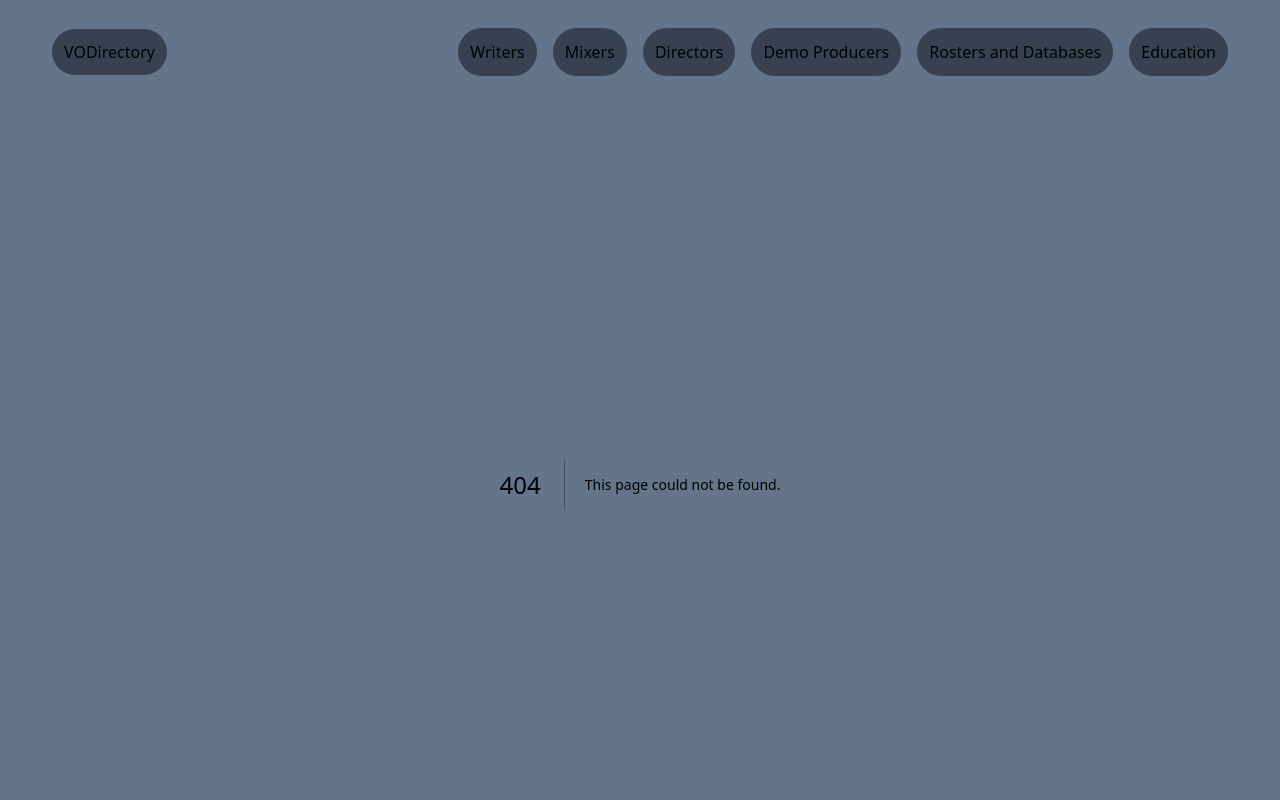
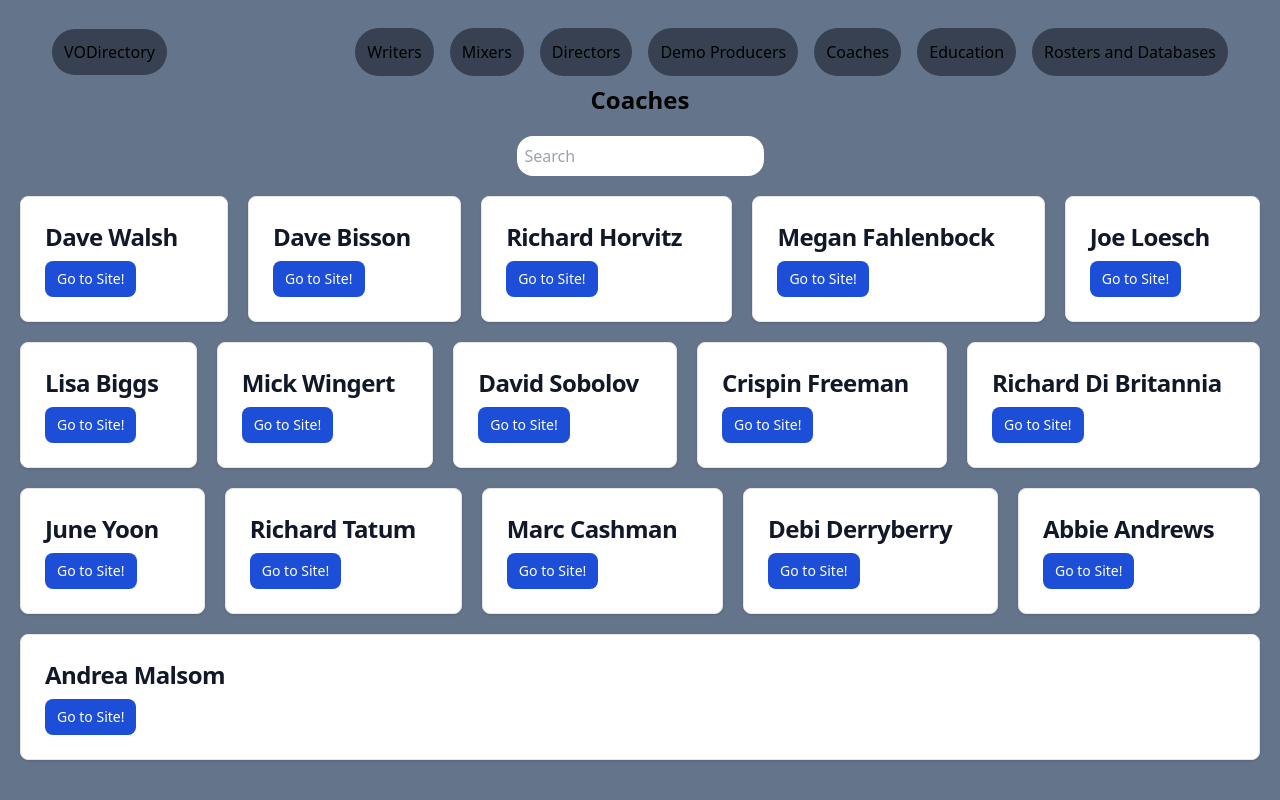
Before and after one commit to angelocarltoledo/vodirectory, a Next.js app: page /coaches in a window 1280 px wide. Before the commit this address had no page. Shown: the top 800 px of the page. Built offline with nearby package versions, Linux system fonts and the light colour scheme.

Commit message:
Coaches Section Added

```diff
--- /dev/null
+++ b/app/coaches/page.jsx
@@ -0,0 +1,13 @@
+import data from '@data/coaches.json'
+import Cards from '@components/Cards'
+
+const Coaches = () => {
+  return (
+    <>
+      <h1 className='text-2xl font-bold text-center'>Coaches</h1>
+      <Cards data={data}></Cards>
+    </>
+  )
+}
+
+export default Coaches
--- a/components/Cards.jsx
+++ b/components/Cards.jsx
@@ -37,8 +37,7 @@
                 || search.toLowerCase() === '' ? entry : entry.workType.toLowerCase().includes(search)
                 || search.toLowerCase() === '' ? entry : entry.demoRequired.toLowerCase().includes(search)
                 || search.toLowerCase() === '' ? entry : entry.notes.toLowerCase().includes(search))
-                && (entry.resourceType.toLowerCase().includes(resourceType))
-                ;
+                && (entry.resourceType.toLowerCase().includes(resourceType));
           }).map(entry => (
               <div key={entry.name} className="flex-grow p-6 bg-white border border-gray-200 rounded-lg shadow dark:bg-gray-800 dark:border-gray-700">
                   <h5 className="mb-2 text-2xl font-bold tracking-tight text-gray-900 dark:text-white">{entry.name}</h5>
--- a/components/Nav.jsx
+++ b/components/Nav.jsx
@@ -21,16 +21,14 @@
           </div>
           <div className="hidden lg:block">
             <div className="ml-4 flex flex-wrap items-center space-x-4">
-              {/* <Link className="bg-gray-700 hover:bg-yellow-400 rounded-full p-3" href="about">About</Link> */}
               <Link className="bg-gray-700 hover:bg-yellow-400 rounded-full p-3" href="/writers">Writers</Link>
               <Link className="bg-gray-700 hover:bg-yellow-400 rounded-full p-3" href="/mixers">Mixers</Link>
               <Link className="bg-gray-700 hover:bg-yellow-400 rounded-full p-3" href="/directors">Directors</Link>
               <Link className="bg-gray-700 hover:bg-yellow-400 rounded-full p-3" href="/producers">Demo Producers</Link>
+              <Link className="bg-gray-700 hover:bg-yellow-400 rounded-full p-3" href="/coaches">Coaches</Link>
+              <Link className="bg-gray-700 hover:bg-yellow-400 rounded-full p-3" href="/education">Education</Link>
               <Link className="bg-gray-700 hover:bg-yellow-400 rounded-full p-3" href="/rosters">Rosters and Databases</Link>
-              <Link className="bg-gray-700 hover:bg-yellow-400 rounded-full p-3" href="/education">Education</Link>
-              {/* <Link className="bg-gray-700 hover:bg-yellow-400 rounded-full p-3" href="/rosters">Classes/Schools</Link>
-              <Link className="bg-gray-700 hover:bg-yellow-400 rounded-full p-3" href="/rosters">Coaches</Link>
-              <Link className="bg-gray-700 hover:bg-yellow-400 rounded-full p-3" href="/rosters">Agencies</Link> */}
+
             </div>
           </div>
           <div className="lg:hidden flex items-center">
@@ -69,16 +67,13 @@
       {isClick && (
         <div className="lg:hidden">
           <div className="px-2 pt-2 pb-3 space-y-1 -sm:px-3">
-              {/* <Link className="pl-5 py-1 block hover:bg-yellow-400" href="about">About</Link> */}
               <Link className="pl-5 py-1 block hover:bg-yellow-400" href="/writers">Writers</Link>
               <Link className="pl-5 py-1 block hover:bg-yellow-400" href="/mixers">Mixers</Link>
               <Link className="pl-5 py-1 block hover:bg-yellow-400" href="/directors">Directors</Link>
               <Link className="pl-5 py-1 block hover:bg-yellow-400" href="/producers">Producers</Link>
+              <Link className="pl-5 py-1 block hover:bg-yellow-400" href="/coaches">Coaches</Link>
+              <Link className="pl-5 py-1 block hover:bg-yellow-400" href="/education">Education</Link>
               <Link className="pl-5 py-1 block hover:bg-yellow-400" href="/rosters">Rosters and Databases</Link>
-              <Link className="pl-5 py-1 block hover:bg-yellow-400" href="/education">Education</Link>
-              {/* <Link className="pl-5 py-1 block hover:bg-yellow-400" href="/rosters">Classes/Schools</Link>
-              <Link className="pl-5 py-1 block hover:bg-yellow-400" href="/rosters">Coaches</Link>
-              <Link className="pl-5 py-1 block hover:bg-yellow-400" href="/rosters">Agencies</Link> */}
           </div>
         </div>
       )}
--- /dev/null
+++ b/data/coaches.json
@@ -0,0 +1,68 @@
+{
+    "coaches": [
+      {
+        "name": "Dave Walsh",
+        "link": "https://www.walshvoiceovercoaching.com/"
+      },
+      {
+        "name": "Dave Bisson",
+        "link": "https://davebisson.com/"
+      },
+      {
+        "name": "Richard Horvitz",
+        "link": "https://www.richardhorvitz.com/coaching"
+      },
+      {
+        "name": "Megan Fahlenbock",
+        "link": "http://meganfahlenbock.com/"
+      },
+      {
+        "name": "Joe Loesch",
+        "link": "https://joeloesch.com/"
+      },
+      {
+        "name": "Lisa Biggs",
+        "link": "https://www.lisabiggs.com/"
+      },
+      {
+        "name": "Mick Wingert",
+        "link": "https://www.mickwingert.com/"
+      },
+      {
+        "name": "David Sobolov",
+        "link": "https://www.sobolov.com/"
+      },
+      {
+        "name": "Crispin Freeman",
+        "link": "http://www.voiceactingmastery.com/classes/private-online-coaching"
+      },
+      {
+        "name": "Richard Di Britannia",
+        "link": "https://hellovoiceover.com/"
+      },
+      {
+        "name": "June Yoon",
+        "link": "https://www.voicemoto.com/coaching"
+      },
+      {
+        "name": "Richard Tatum",
+        "link": "https://absolutevoiceoverla.com/"
+      },
+      {
+        "name": "Marc Cashman",
+        "link": "https://cashmancommercials.com/vo-coaching-classes/"
+      },
+      {
+        "name": "Debi Derryberry",
+        "link": "https://www.debiderryberry.com/shop-category/vo-classes/"
+      },
+      {
+        "name": "Abbie Andrews",
+        "link": "https://www.instagram.com/voiceovergym/"
+      },
+      {
+        "name": "Andrea Malsom",
+        "link": "https://myvoicetherapy.com/acting"
+      }
+    ]
+  }
```
